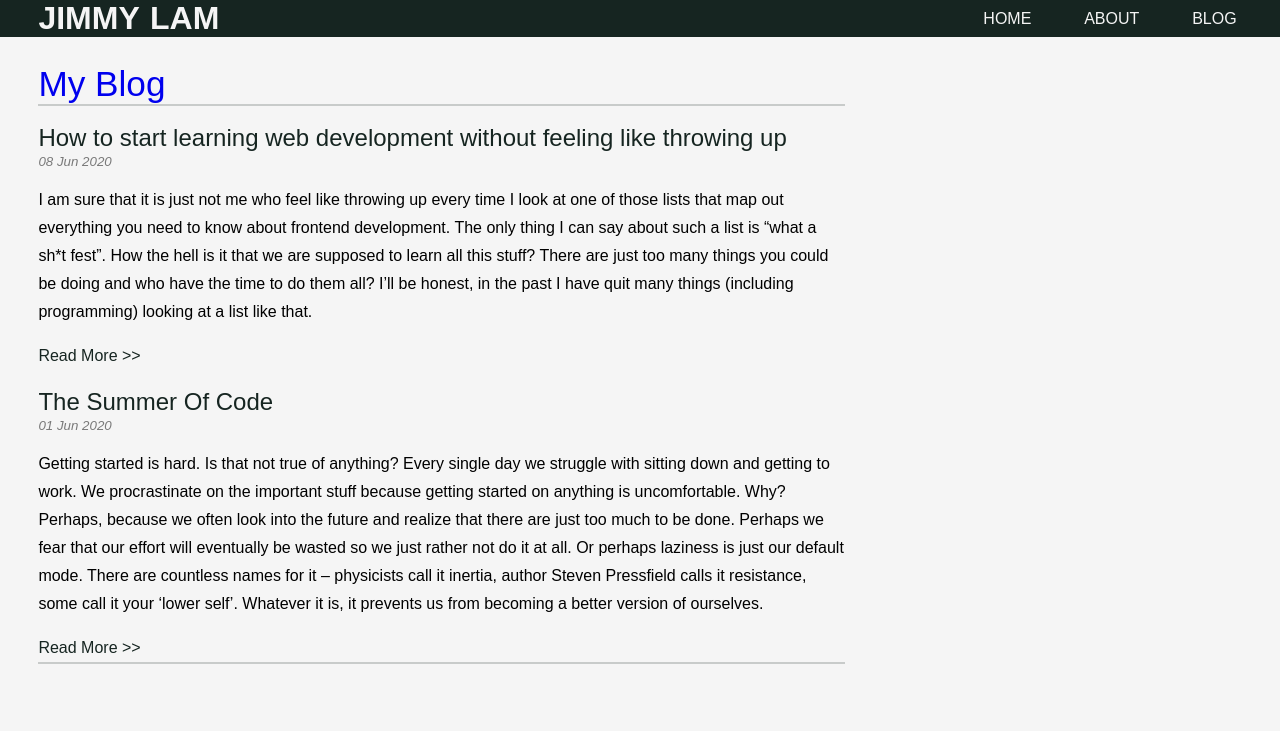
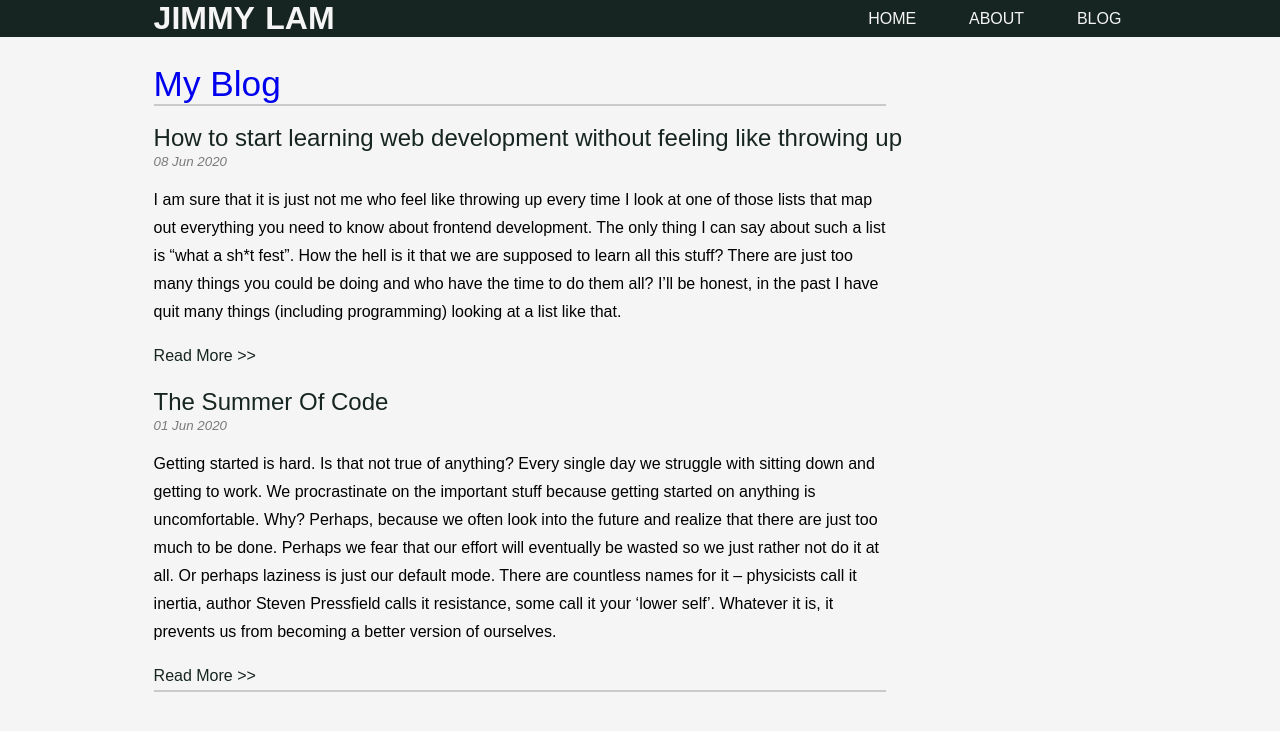
Before and after one commit to JL978/JL978.github.io, a Jekyll site: the page built from blog/index.html, in a window 1280 px wide. Shown: the top 731 px of the page. Built offline with Jekyll 4.4.1, drawn with Linux system fonts in a browser that asks for light colours.

Commit message:
minor css fix

```diff
--- a/css/main.css
+++ b/css/main.css
@@ -1,6 +1,7 @@
 :root{
     --background-color: #162521;
     --p-color: #f5f5f5;
+    --margin-l: 12vw;
 }
 
 body{
@@ -48,7 +49,7 @@ nav{
 
 .logo{
     margin: 0;
-    margin-left: 3vw;
+    margin-left: var(--margin-l);
     font-size: 2rem;
     font-weight: 800;
     word-spacing: 2px;
@@ -57,7 +58,7 @@ nav{
 
 .nav-link{
     display: flex;
-    margin-right: 3vw;
+    margin-right: var(--margin-l);
     height: 100%;
     align-items: center;
 }
@@ -72,7 +73,7 @@ nav{
 
 .blog-title{
     margin: 0;
-    margin-left: 3vw;
+    margin-left: var(--margin-l);
     color: var(--background-color);
     font-weight: 50;
     font-size: 2.2rem;
@@ -97,7 +98,7 @@ h2{
 
 .posts{
     padding: 0;
-    margin-left:3vw;
+    margin-left:var(--margin-l);
     text-align: left;
 }
 
@@ -125,7 +126,7 @@ h2{
     width: 65%;
     line-height: 1.75;
 }
-@media (max-width: 510px){
+@media (max-width: 700px){
     nav{
         flex-direction: column;
     }
```
